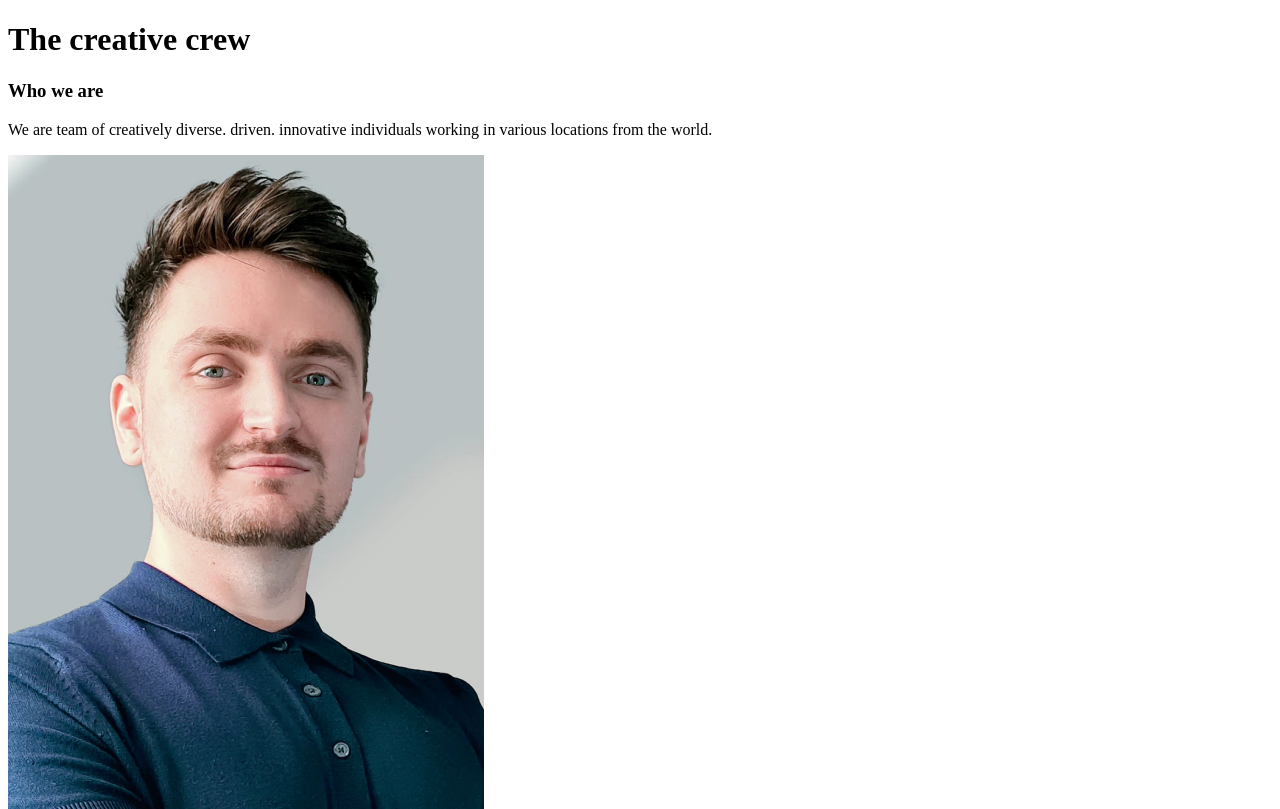
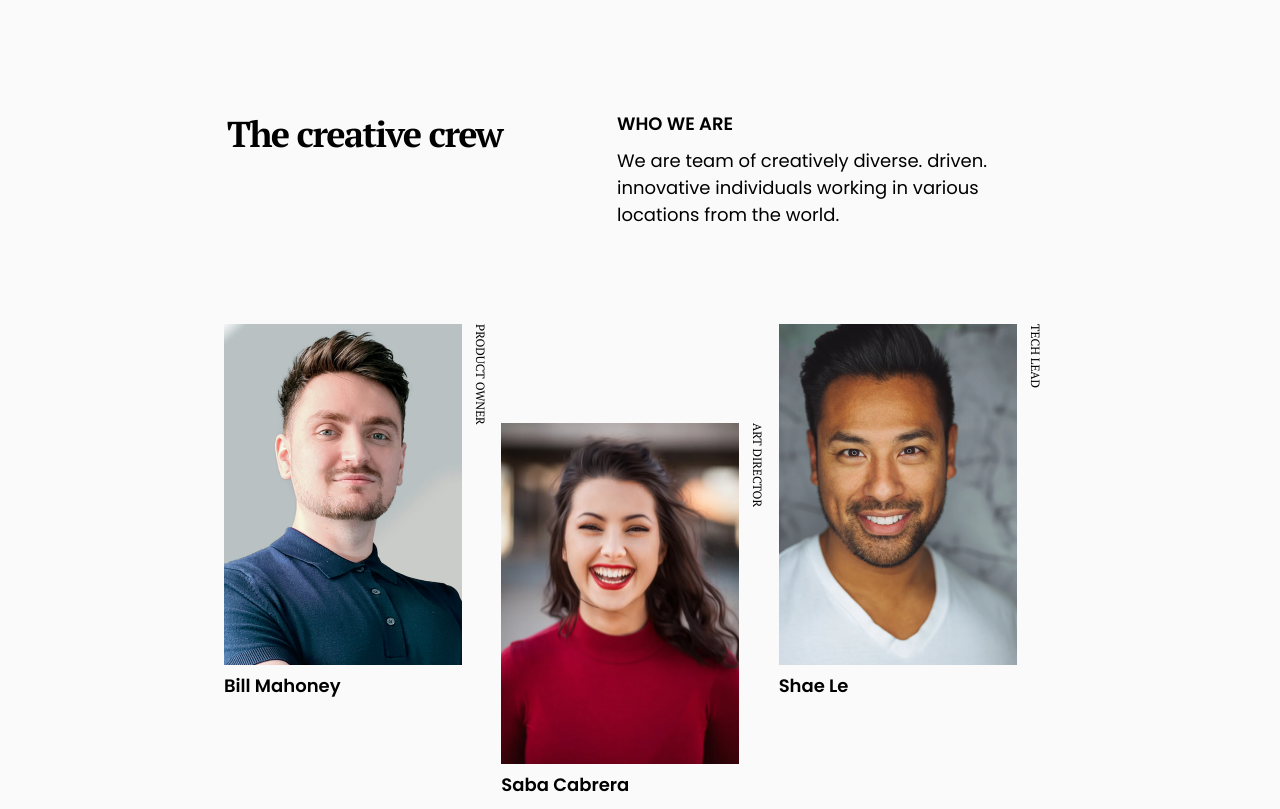
Before and after one commit to DevChallenges-SLG/my_team_page, a plain HTML site: page index.html in a window 1280 px wide. Shown: the top 809 px of the page. Drawn offline with Linux system fonts and the light colour scheme.

Commit message:
se realizó css para la vista desktop

```diff
--- a/index.html
+++ b/index.html
@@ -11,6 +11,19 @@
       rel="shortcut icon"
       href="./images/devchallenges.png"
       type="image/x-icon"
+    />
+    <link
+      rel="preconnect"
+      href="https://fonts.googleapis.com"
+    />
+    <link
+      rel="preconnect"
+      href="https://fonts.gstatic.com"
+      crossorigin
+    />
+    <link
+      href="https://fonts.googleapis.com/css2?family=Montserrat:wght@500&family=PT+Serif:wght@400;700&family=Poppins:wght@400;600&display=swap"
+      rel="stylesheet"
     />
     <link
       rel="stylesheet"
--- a/styles.css
+++ b/styles.css
@@ -0,0 +1,117 @@
+* {
+  margin: 0;
+  padding: 0;
+  box-sizing: border-box;
+}
+:root {
+  --white: #fafafa;
+  --gray-1: #a9a9a9;
+  --black: #000;
+}
+/*
+font-family: 'Montserrat', sans-serif;
+font-family: 'Poppins', sans-serif;
+font-family: 'PT Serif', serif;
+ */
+html {
+  height: 100%;
+}
+body {
+  width: 65vw;
+  height: 100%;
+  margin: 0 auto;
+  font-family: 'Poppins', sans-serif;
+  color: var(--black, #000);
+  background-color: var(--white, #fafafa);
+}
+
+header {
+  padding: 110px 0 0 3px;
+  margin-bottom: 96px;
+  display: flex;
+  justify-content: space-between;
+  align-items: flex-start;
+}
+
+header h1 {
+  color: #000;
+  font-family: PT Serif;
+  font-size: 36px;
+  font-style: normal;
+  font-weight: 700;
+  line-height: normal;
+  letter-spacing: -1.62px;
+}
+
+header .header-description h3 {
+  font-size: 18px;
+  font-style: normal;
+  font-weight: 600;
+  line-height: normal;
+  text-transform: uppercase;
+  margin-bottom: 10px;
+}
+
+header .header-description p {
+  font-size: 18px;
+  font-style: normal;
+  font-weight: 400;
+  line-height: normal;
+  width: 439px;
+}
+
+.container {
+  display: grid;
+  grid-template-columns: 1fr 1fr 1fr;
+}
+
+.container .card-container:nth-child(3n + 2) {
+  margin-top: 99px;
+  margin-bottom: 0;
+}
+
+.container .card-container {
+  width: 264px;
+  height: 383px;
+  position: relative;
+  margin-bottom: 132px;
+}
+
+.container .card-container img {
+  width: 238px;
+  aspect-ratio: calc(476 / 682);
+}
+
+.container .card-container .card-role {
+  position: absolute;
+  top: 0;
+  right: 0;
+  writing-mode: vertical-lr;
+  font-family: PT Serif;
+  font-size: 12px;
+  font-style: normal;
+  font-weight: 400;
+  line-height: normal;
+  text-transform: uppercase;
+}
+
+.container .card-container .card-name {
+  font-size: 18px;
+  font-style: normal;
+  font-weight: 600;
+  line-height: normal;
+}
+
+footer {
+  margin-top: 115px;
+}
+footer p {
+  color: #a9a9a9;
+  text-align: center;
+  font-family: Montserrat;
+  font-size: 14px;
+  font-style: normal;
+  font-weight: 500;
+  line-height: normal;
+  padding-bottom: 24px;
+}
```
